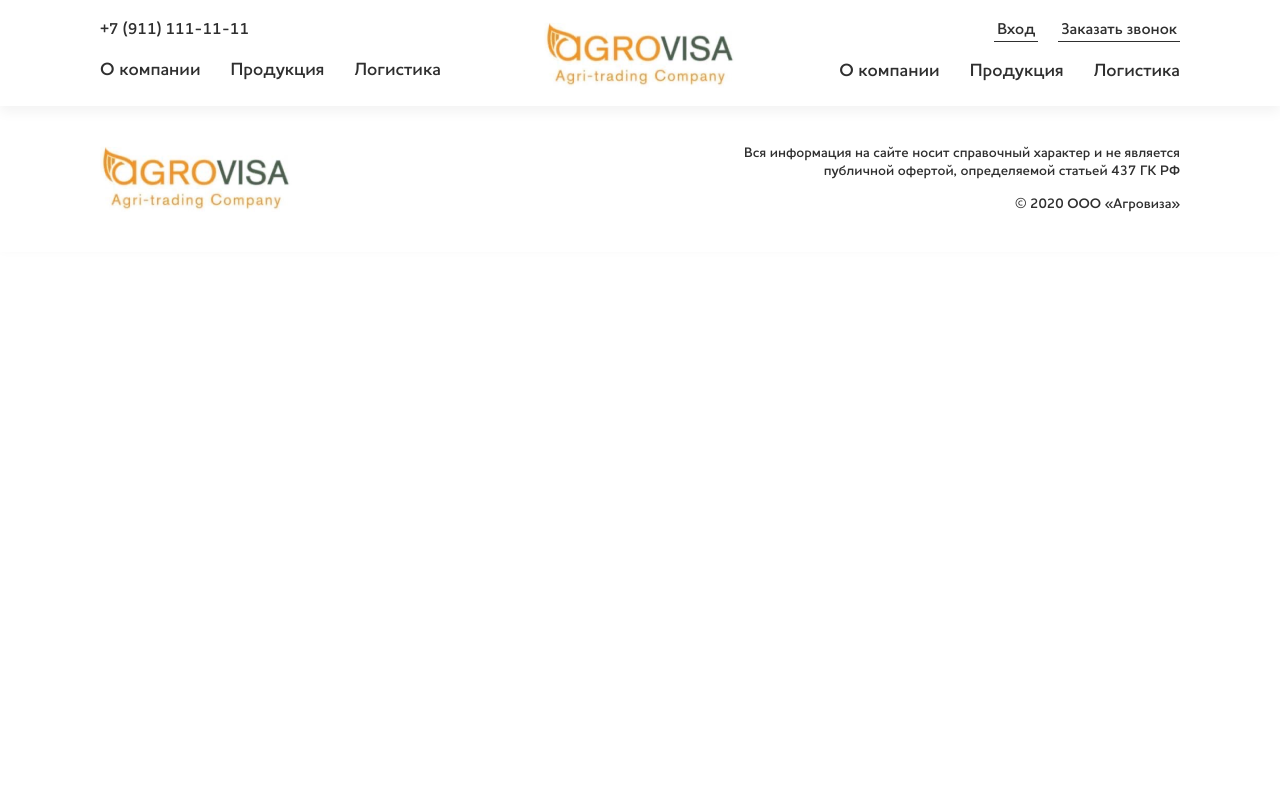
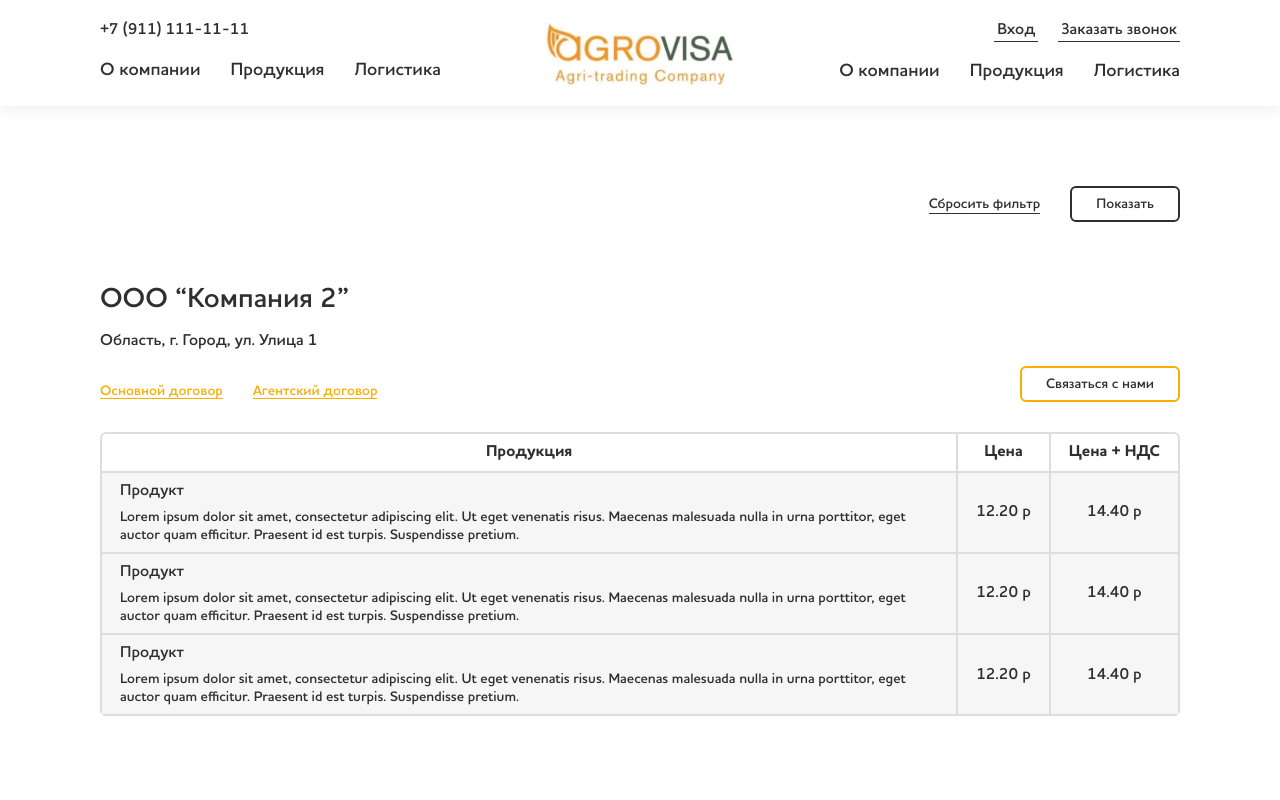
Before and after one commit to dan-rusakov/agrovisa, a Vue app: page /price-list in a window 1280 px wide. Shown: the top 800 px of the page. Built offline with nearby package versions, Linux system fonts and the light colour scheme.

Commit message:
add PriceList page

```diff
--- a/src/router/index.js
+++ b/src/router/index.js
@@ -25,6 +25,11 @@ Vue.use(VueRouter);
     name: 'Dealers',
     component: () => import(/* webpackChunkName: "dealers" */ '../views/Dealers.vue')
   },
+    {
+      path: '/price-list',
+      name: 'PriceList',
+      component: () => import(/* webpackChunkName: "price-list" */ '../views/PriceList.vue')
+    },
 ];
 
 const router = new VueRouter({
--- /dev/null
+++ b/src/views/PriceList.vue
@@ -0,0 +1,231 @@
+<template>
+  <div class="content">
+    <section class="price-list">
+      <div class="price-list__wrapper">
+        <div class="price-list__filter">
+          <button type="button" class="price-list__reset-btn">Сбросить фильтр</button>
+          <button type="button" class="price-list__show-btn">Показать</button>
+        </div>
+        <div class="price-list__results">
+          <div class="price-list__company-info">
+            <div class="price-list__company-left-box">
+              <h3 class="price-list__company-name">ООО “Компания 2”</h3>
+              <p class="price-list__company-description">Область, г. Город, ул. Улица 1</p>
+              <a href="" class="price-list__company-link">Основной договор</a>
+              <a href="" class="price-list__company-link">Агентский договор</a>
+            </div>
+            <div class="price-list__company-right-box">
+              <button class="price-list__contact-btn">Связаться с нами</button>
+            </div>
+          </div>
+          <table class="price-list__result-table">
+            <tr>
+              <th>Продукция</th>
+              <th>Цена</th>
+              <th>Цена + НДС</th>
+            </tr>
+            <tr>
+              <td>
+                <p class="price-list__table-title">Продукт</p>
+                <p class="price-list__table-text">Lorem ipsum dolor sit amet, consectetur adipiscing elit. Ut eget venenatis risus. Maecenas malesuada nulla in urna porttitor, eget auctor quam efficitur. Praesent id est turpis. Suspendisse pretium.</p>
+              </td>
+              <td>12.20 р</td>
+              <td>14.40 р</td>
+            </tr>
+            <tr>
+              <td>
+                <p class="price-list__table-title">Продукт</p>
+                <p class="price-list__table-text">Lorem ipsum dolor sit amet, consectetur adipiscing elit. Ut eget venenatis risus. Maecenas malesuada nulla in urna porttitor, eget auctor quam efficitur. Praesent id est turpis. Suspendisse pretium.</p>
+              </td>
+              <td>12.20 р</td>
+              <td>14.40 р</td>
+            </tr>
+            <tr>
+              <td>
+                <p class="price-list__table-title">Продукт</p>
+                <p class="price-list__table-text">Lorem ipsum dolor sit amet, consectetur adipiscing elit. Ut eget venenatis risus. Maecenas malesuada nulla in urna porttitor, eget auctor quam efficitur. Praesent id est turpis. Suspendisse pretium.</p>
+              </td>
+              <td>12.20 р</td>
+              <td>14.40 р</td>
+            </tr>
+          </table>
+        </div>
+      </div>
+    </section>
+  </div>
+</template>
+
+<script>
+  export default {
+    name: 'PriceList',
+  }
+</script>
+
+<style lang="scss">
+  .price-list {
+    background-color: $white;
+    padding: 80px 0 110px;
+  }
+
+  .price-list__wrapper {
+    max-width: 1140px;
+    margin: 0 auto;
+    padding: 0 30px;
+    display: flex;
+    flex-direction: column;
+    align-items: center;
+  }
+
+  .price-list__filter {
+    display: flex;
+    flex-direction: row;
+    align-items: center;
+    width: 100%;
+    margin-bottom: 60px;
+  }
+
+  .price-list__reset-btn {
+    font-family: $font-family-base;
+    font-size: 14px;
+    font-weight: $semibold;
+    color: $text-color;
+    border-bottom: 1px solid $text-color;
+    margin-right: 30px;
+    margin-left: auto;
+    outline: none;
+    transition: .25s color ease, .25s border-color ease;
+
+    &:hover, &:focus {
+      color: $brand-color;
+      border-color: $brand-color;
+    }
+  }
+
+  .price-list__show-btn {
+    font-family: $font-family-base;
+    font-size: 14px;
+    font-weight: $semibold;
+    color: $text-color;
+    padding: 7px 24px;
+    border: 2px solid $text-color;
+    border-radius: 6px;
+    outline: none;
+    transition: .25s border-color ease, .25s background-color ease;
+
+    &:hover, &:focus {
+      border-color: $brand-color;
+      background-color: $brand-color;
+    }
+  }
+
+  .price-list__results {
+    width: 100%;
+  }
+
+  .price-list__company-info {
+    display: flex;
+    flex-direction: row;
+    align-items: flex-end;
+    margin-bottom: 30px;
+  }
+
+  .price-list__company-name {
+    font-family: $font-family-base;
+    font-size: 28px;
+    font-weight: $semibold;
+    color: $text-color;
+    margin: 0 0 12px;
+  }
+
+  .price-list__company-description {
+    font-family: $font-family-base;
+    font-size: 16px;
+    font-weight: $semibold;
+    color: $text-color;
+    margin: 0 0 30px;
+  }
+
+  .price-list__company-link {
+    font-family: $font-family-base;
+    font-size: 14px;
+    font-weight: $semibold;
+    color: $brand-color;
+    margin: 0 30px 0 0;
+    border-bottom: 1px solid $brand-color;
+  }
+
+  .price-list__contact-btn {
+    font-family: $font-family-base;
+    font-size: 14px;
+    font-weight: $semibold;
+    color: $text-color;
+    padding: 7px 24px;
+    border: 2px solid $brand-color;
+    border-radius: 6px;
+  }
+
+  .price-list__company-right-box {
+    margin-left: auto;
+  }
+
+  .price-list__result-table {
+    width: 100%;
+    border-spacing: 0;
+    border-radius: 6px;
+    border: 2px solid #DEDDDD;
+
+    th {
+      white-space: nowrap;
+      padding: 8px 18px;
+      text-align: center;
+    }
+
+    td {
+      background-color: #F6F6F6;
+      padding: 8px 18px;
+      font-family: $font-family-base;
+      font-size: 16px;
+      font-weight: $semibold;
+      color: $text-color;
+
+      &:nth-child(2) {
+        white-space: nowrap;
+        text-align: center;
+      }
+
+      &:nth-child(3) {
+        white-space: nowrap;
+        text-align: center;
+      }
+    }
+
+    th, td {
+      border-bottom: 2px solid #dedddd;
+      border-left: 2px solid #dedddd;
+
+      &:first-child {
+        border-left: none;
+      }
+    }
+
+    tr:last-child td {
+      border-bottom: none;
+    }
+  }
+
+  .price-list__table-title {
+    font-family: $font-family-base;
+    font-size: 16px;
+    font-weight: $semibold;
+    color: $text-color;
+    margin: 0 0 6px;
+  }
+
+  .price-list__table-text {
+    font-family: $font-family-base;
+    font-size: 14px;
+    font-weight: $semibold;
+    color: $text-color;
+    margin: 0;
+  }
+</style>
```
